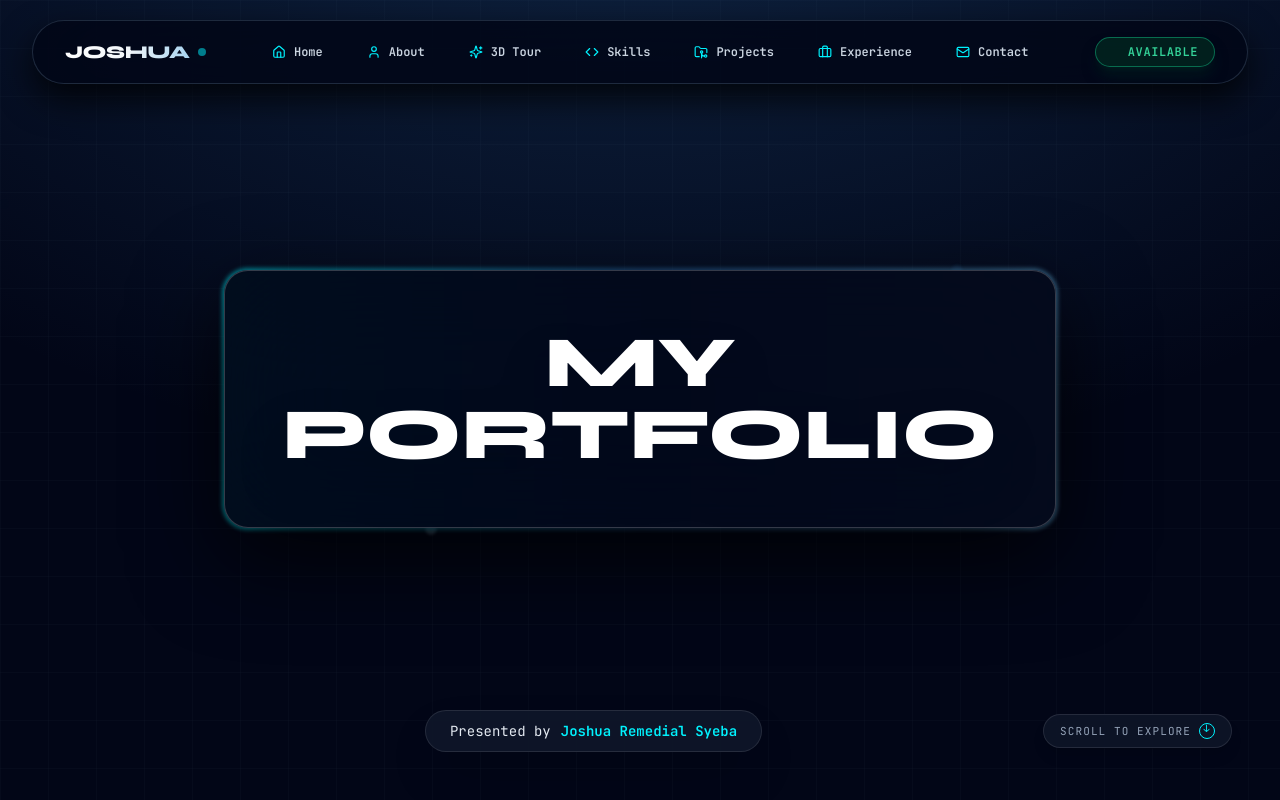
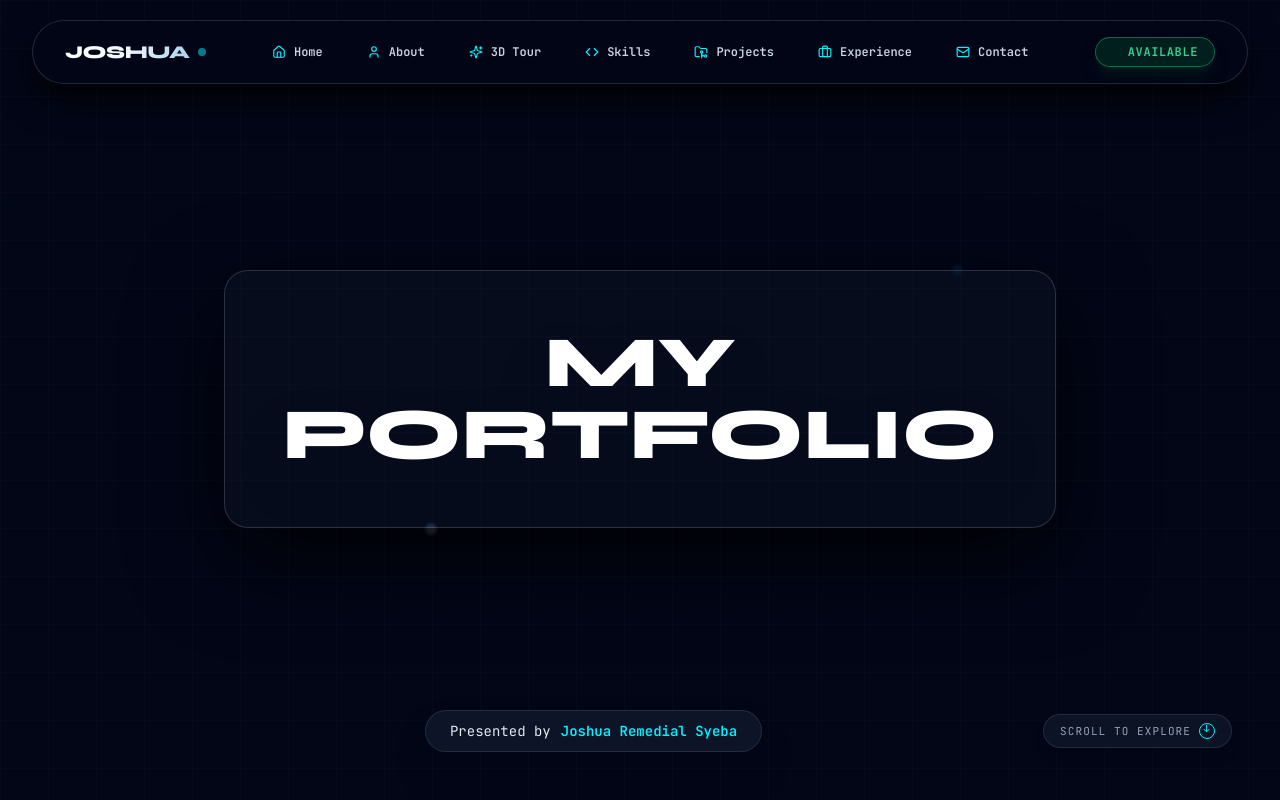
Before and after one commit to Josshua-DSA/Ingenium, a Next.js app: page / in a window 1280 px wide. Shown: the top 800 px of the page. Built offline with nearby package versions, Linux system fonts and the light colour scheme.

Commit message:
feat(hero): add 4-corner orbiting background spotlight and keep MY PORTFOLIO glass box clean and calm

```diff
--- a/app/globals.css
+++ b/app/globals.css
@@ -125,14 +125,18 @@ body {
   animation-play-state: paused;
 }
 
-/* Traveling Border Beam Glow (Merembet Top-Right-Bottom-Left) */
-@keyframes borderBeam {
-  0%   { offset-distance: 0%;   }
-  100% { offset-distance: 100%; }
+/* Traveling Orbital Background Spotlight (Orbit 4 Sudut Layar: Top -> Right -> Bottom -> Left -> Top) */
+@keyframes spotlightOrbit {
+  0%   { background-position: 50% -20%; }
+  25%  { background-position: 120% 50%; }
+  50%  { background-position: 50% 120%; }
+  75%  { background-position: -20% 50%; }
+  100% { background-position: 50% -20%; }
 }
 
-.border-beam-path {
-  animation: borderBeam 6s linear infinite;
+.animate-spotlight-orbit {
+  background-size: 140% 140%;
+  animation: spotlightOrbit 16s ease-in-out infinite;
 }
 
 /* Cinematic Entry Animation (Blur-in to Sharp) */
--- a/components/sections/HeroSection.tsx
+++ b/components/sections/HeroSection.tsx
@@ -18,8 +18,8 @@ export function HeroSection() {
         </svg>
       </div>
 
-      {/* 2. Deep Radial Spotlight Background */}
-      <div className="absolute inset-0 bg-[radial-gradient(ellipse_80%_80%_at_50%_-20%,rgba(46,109,173,0.3),rgba(255,255,255,0))]" />
+      {/* 2. Traveling Orbital Background Spotlight (Merambat mengorbit 4 sudut layar: Top -> Right -> Bottom -> Left -> Top) */}
+      <div className="absolute inset-0 z-0 pointer-events-none bg-[radial-gradient(ellipse_70%_70%_at_var(--tw-gradient-stops),rgba(46,109,173,0.45),rgba(0,229,255,0.15),transparent_70%)] animate-spotlight-orbit" />
 
       {/* 3. Floating Ambient Micro Particles */}
       <div className="absolute inset-0 z-0 pointer-events-none">
@@ -28,8 +28,8 @@ export function HeroSection() {
         <div className="absolute bottom-1/3 left-1/3 w-2 h-2 rounded-full bg-frost-light/50 blur-[1px] animate-ping" style={{ animationDuration: '6s' }} />
       </div>
 
-      {/* CHIPS PLACED AT EXTREME SCREEN EDGES (MENTOK KIRI & MENTOK KANAN SCREEN VIEWPORT) */}
-      <div className="hidden xl:block absolute inset-x-0 top-1/2 -translate-y-1/2 pointer-events-none z-30 px-8 lg:px-16">
+      {/* PERIMETER CHIPS AT EXTREME SCREEN EDGES (MENTOK KIRI & MENTOK KANAN VIEWPORT) */}
+      <div className="hidden xl:block absolute inset-x-0 top-1/2 -translate-y-1/2 pointer-events-none z-30 px-6 lg:px-12">
         <div className="w-full flex items-center justify-between">
 
           {/* EXTREME LEFT FLANK CHIPS (MENTOK KIRI SCREEN) */}
@@ -79,15 +79,11 @@ export function HeroSection() {
       <div className="max-w-4xl mx-auto px-4 sm:px-6 lg:px-8 relative z-10 w-full flex-1 flex flex-col items-center justify-center my-auto">
         <div className="w-full flex flex-col items-center text-center">
 
-          {/* ULTRA macOS GLASS CONTAINER WITH TRAVELING NEON BORDER BEAM */}
+          {/* ULTRA macOS GLASS CONTAINER (CLEAN, CALM, SLEEK) */}
           <div className="entry entry-d2 relative w-full mx-auto">
 
-            {/* Traveling Border Glow Beam (Stroke that travels along the box edge: Top -> Right -> Bottom -> Left) */}
-            <div className="absolute -inset-[2px] rounded-[1.6rem] bg-gradient-to-r from-frost-cyan via-arctic-blue to-frost-mid opacity-75 blur-[2px] animate-pulse" />
-            <div className="absolute inset-0 rounded-[1.5rem] bg-slate-950/80 z-0" />
-
-            {/* Glass Box Content */}
-            <div className="relative z-10 bg-slate-950/70 backdrop-blur-3xl border border-white/20 p-8 sm:p-14 rounded-3xl shadow-[0_30px_90px_rgba(0,0,0,0.8)]">
+            {/* Clean Glass Box */}
+            <div className="relative bg-slate-900/40 backdrop-blur-3xl border border-white/15 p-8 sm:p-14 rounded-3xl shadow-[0_30px_90px_rgba(0,0,0,0.8)]">
               {/* Main Headline Text */}
               <h1 className="font-display font-black text-3xl sm:text-5xl md:text-6xl lg:text-7xl tracking-normal text-white leading-none select-none text-center drop-shadow-2xl">
                 MY PORTFOLIO
```
